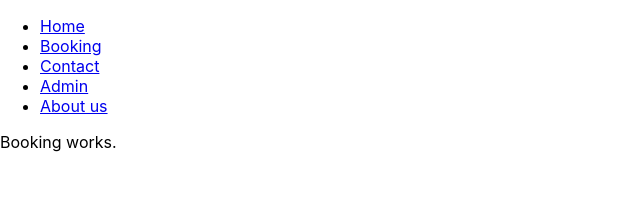
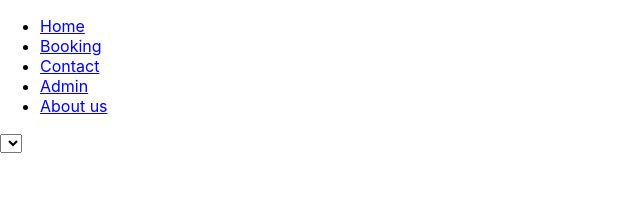
Before and after one commit to NikolaSalamurovic/Husman-Reactproject, a React (Create React App) app: page /Booking in a window 1280 px wide. Shown: the top 222 px of the page, without its empty margins (0-640 px from the left). Built offline with nearby package versions, Linux system fonts and the light colour scheme; no server answers.

Commit message:
Update Booking.tsx

```diff
--- a/src/components/Booking/Booking.tsx
+++ b/src/components/Booking/Booking.tsx
@@ -95,5 +95,10 @@ export function Booking() {
       });
   }, []);
 
-  return <>Booking works.</>;
+  return (
+    <div>
+      <select name="" id="">
+      </select>
+    </div>
+  )
 }
```
